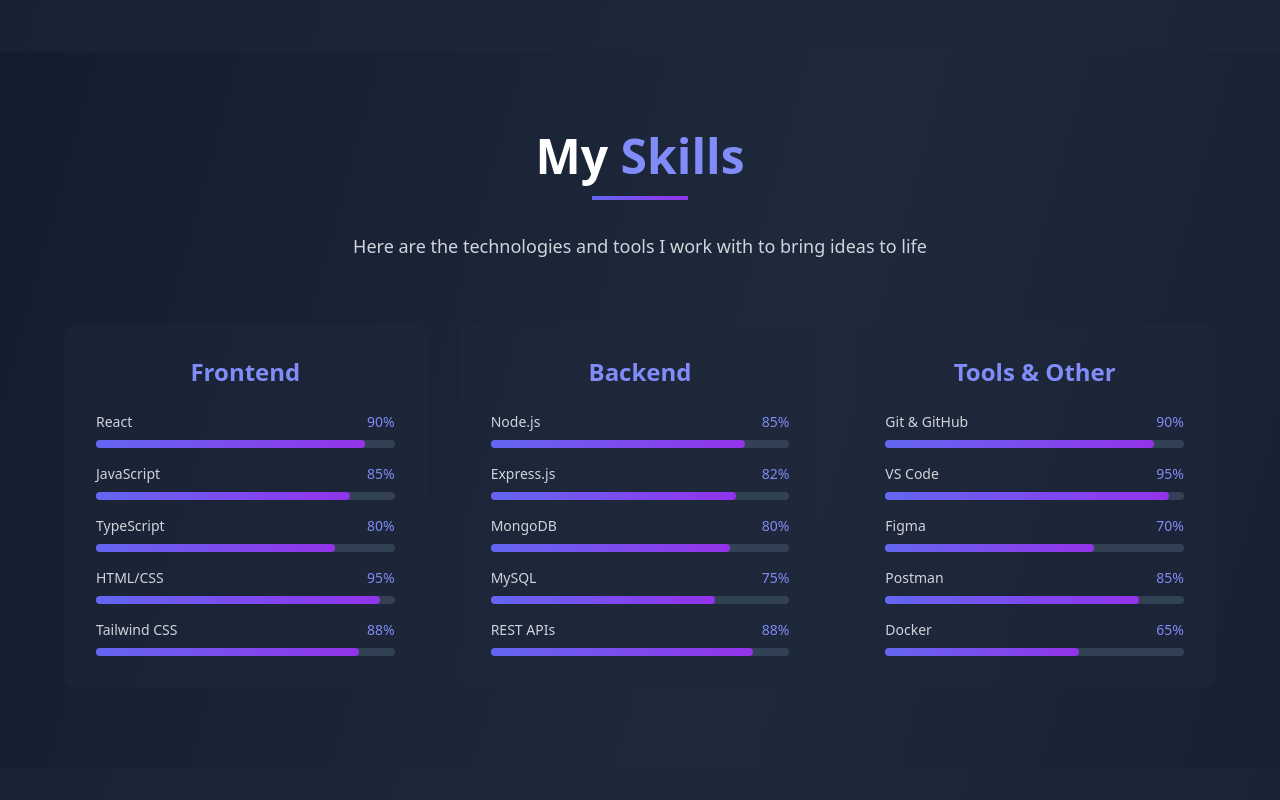
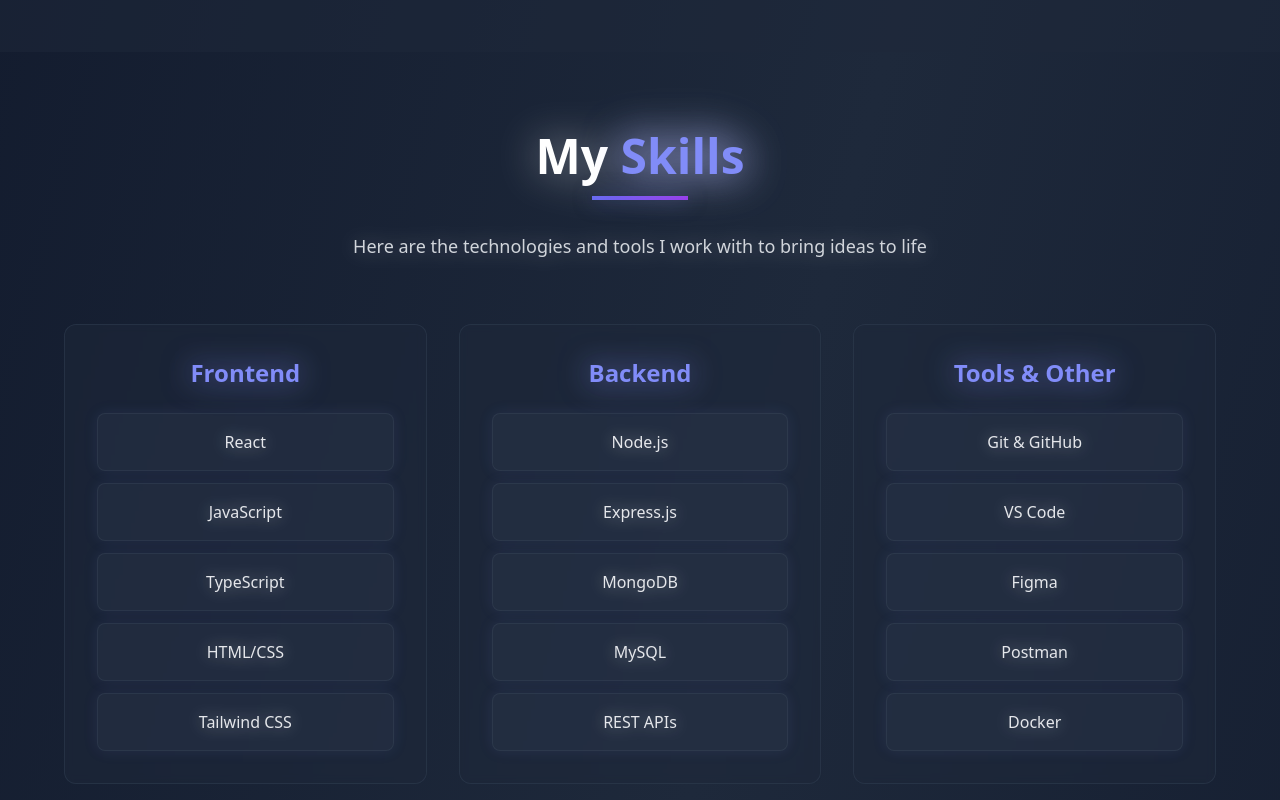
Before and after one commit to kha121ham/khaleds-web-canvas, a React (Vite) app: page / in a window 1280 px wide. Shown: the part 1420-2220 px from the top of the page. Built offline with nearby package versions, Linux system fonts and the light colour scheme.

Commit message:
Refactor skills section
Remove skill percentages and add glowing effect to text in dark mode.

```diff
--- a/src/components/Skills.tsx
+++ b/src/components/Skills.tsx
@@ -6,31 +6,31 @@ const Skills = () => {
     {
       title: "Frontend",
       skills: [
-        { name: "React", level: 90 },
-        { name: "JavaScript", level: 85 },
-        { name: "TypeScript", level: 80 },
-        { name: "HTML/CSS", level: 95 },
-        { name: "Tailwind CSS", level: 88 }
+        { name: "React" },
+        { name: "JavaScript" },
+        { name: "TypeScript" },
+        { name: "HTML/CSS" },
+        { name: "Tailwind CSS" }
       ]
     },
     {
       title: "Backend",
       skills: [
-        { name: "Node.js", level: 85 },
-        { name: "Express.js", level: 82 },
-        { name: "MongoDB", level: 80 },
-        { name: "MySQL", level: 75 },
-        { name: "REST APIs", level: 88 }
+        { name: "Node.js" },
+        { name: "Express.js" },
+        { name: "MongoDB" },
+        { name: "MySQL" },
+        { name: "REST APIs" }
       ]
     },
     {
       title: "Tools & Other",
       skills: [
-        { name: "Git & GitHub", level: 90 },
-        { name: "VS Code", level: 95 },
-        { name: "Figma", level: 70 },
-        { name: "Postman", level: 85 },
-        { name: "Docker", level: 65 }
+        { name: "Git & GitHub" },
+        { name: "VS Code" },
+        { name: "Figma" },
+        { name: "Postman" },
+        { name: "Docker" }
       ]
     }
   ];
@@ -39,34 +39,30 @@ const Skills = () => {
     <section id="skills" className="py-20 px-6">
       <div className="max-w-6xl mx-auto">
         <div className="text-center mb-16">
-          <h2 className="text-4xl md:text-5xl font-bold text-slate-900 dark:text-white mb-4">
-            My <span className="text-indigo-500 dark:text-indigo-400">Skills</span>
+          <h2 className="text-4xl md:text-5xl font-bold text-slate-900 dark:text-white mb-4 dark:drop-shadow-[0_0_20px_rgba(255,255,255,0.5)]">
+            My <span className="text-indigo-500 dark:text-indigo-400 dark:drop-shadow-[0_0_20px_rgba(129,140,248,0.7)]">Skills</span>
           </h2>
-          <div className="w-24 h-1 bg-gradient-to-r from-indigo-500 to-purple-600 mx-auto mb-8"></div>
-          <p className="text-slate-600 dark:text-gray-300 text-lg max-w-2xl mx-auto">
+          <div className="w-24 h-1 bg-gradient-to-r from-indigo-500 to-purple-600 mx-auto mb-8 dark:shadow-[0_0_20px_rgba(129,140,248,0.5)]"></div>
+          <p className="text-slate-600 dark:text-gray-300 text-lg max-w-2xl mx-auto dark:drop-shadow-[0_0_10px_rgba(255,255,255,0.3)]">
             Here are the technologies and tools I work with to bring ideas to life
           </p>
         </div>
 
         <div className="grid md:grid-cols-3 gap-8">
           {skillCategories.map((category, categoryIndex) => (
-            <div key={categoryIndex} className="bg-white dark:bg-slate-800/50 p-8 rounded-xl shadow-sm dark:shadow-none">
-              <h3 className="text-2xl font-bold text-indigo-500 dark:text-indigo-400 mb-6 text-center">
+            <div key={categoryIndex} className="bg-white dark:bg-slate-800/50 p-8 rounded-xl shadow-sm dark:shadow-none dark:shadow-[0_0_30px_rgba(129,140,248,0.2)] backdrop-blur-sm border border-transparent dark:border-slate-700/50">
+              <h3 className="text-2xl font-bold text-indigo-500 dark:text-indigo-400 mb-6 text-center dark:drop-shadow-[0_0_15px_rgba(129,140,248,0.8)]">
                 {category.title}
               </h3>
-              <div className="space-y-4">
+              <div className="grid grid-cols-1 gap-3">
                 {category.skills.map((skill, index) => (
-                  <div key={index} className="space-y-2">
-                    <div className="flex justify-between text-sm">
-                      <span className="text-slate-700 dark:text-gray-300 font-medium">{skill.name}</span>
-                      <span className="text-indigo-500 dark:text-indigo-400">{skill.level}%</span>
-                    </div>
-                    <div className="w-full bg-slate-200 dark:bg-slate-700 rounded-full h-2">
-                      <div
-                        className="bg-gradient-to-r from-indigo-500 to-purple-600 h-2 rounded-full transition-all duration-1000 ease-out"
-                        style={{ width: `${skill.level}%` }}
-                      ></div>
-                    </div>
+                  <div
+                    key={index}
+                    className="bg-slate-50 dark:bg-slate-700/30 p-4 rounded-lg text-center transition-all duration-300 hover:scale-105 hover:bg-slate-100 dark:hover:bg-slate-600/30 border border-slate-200 dark:border-slate-600/30 dark:shadow-[0_0_15px_rgba(129,140,248,0.1)]"
+                  >
+                    <span className="text-slate-700 dark:text-gray-200 font-medium dark:drop-shadow-[0_0_8px_rgba(255,255,255,0.4)]">
+                      {skill.name}
+                    </span>
                   </div>
                 ))}
               </div>
```
